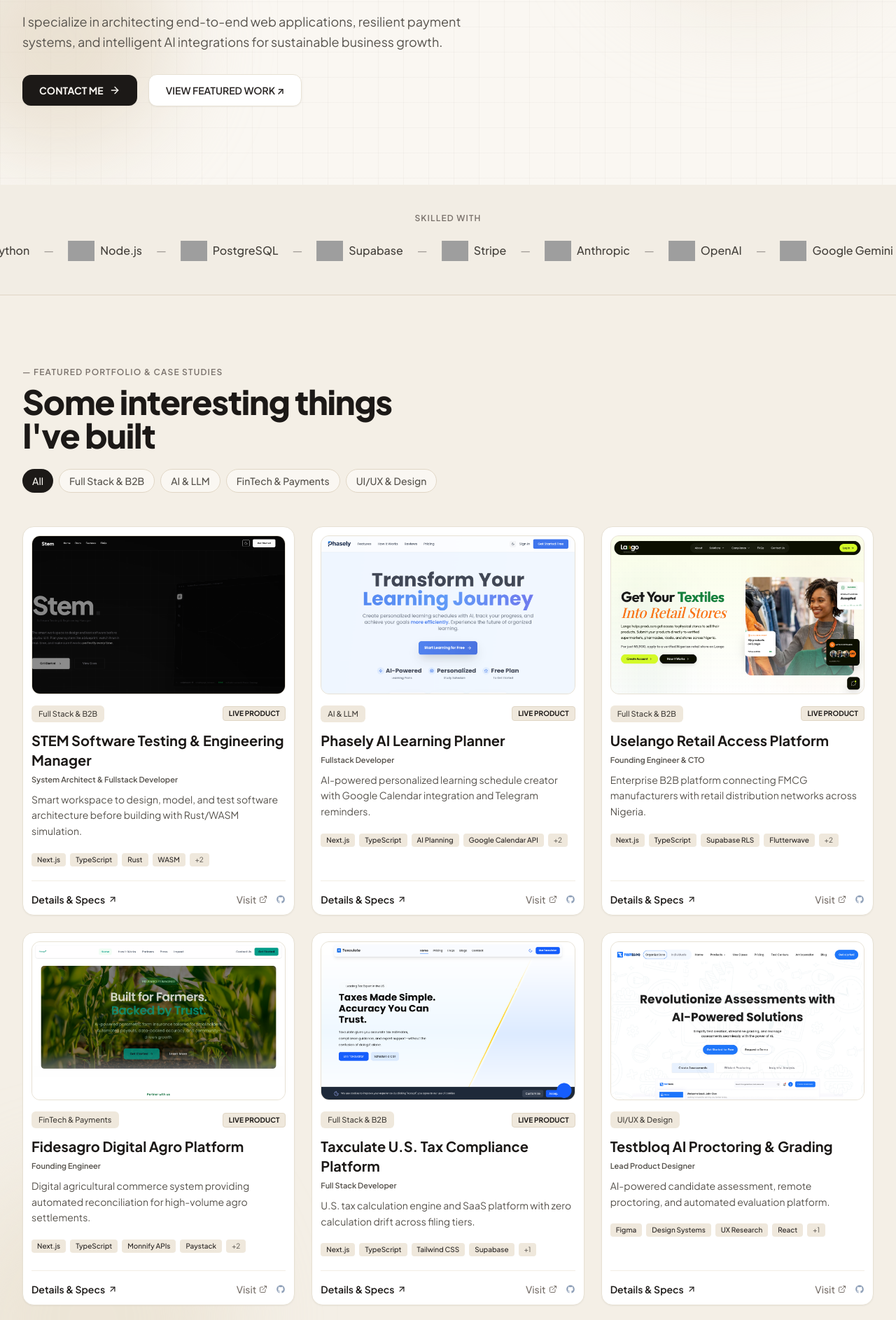
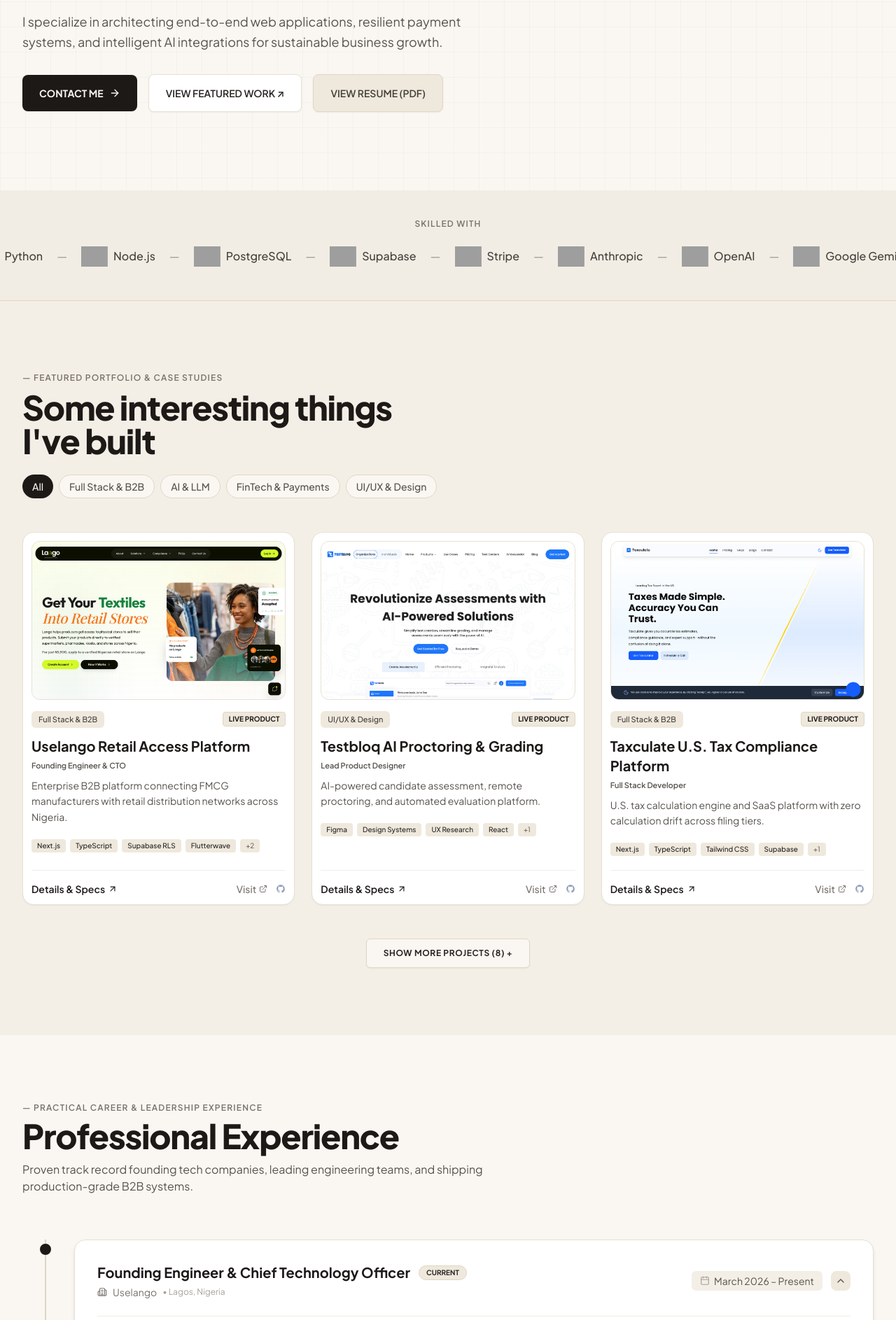
Before and after one commit to DaWei8/hiredavid, a Next.js app: page / in a window 1280 px wide. Shown: the part 394-2280 px from the top of the page at 70% size. Built offline with nearby package versions, Linux system fonts and the light colour scheme; grey boxes are pictures that could not be loaded.

Commit message:
feat: add show more toggle to projects section and update project curation data

```diff
--- a/src/app/layout.tsx
+++ b/src/app/layout.tsx
@@ -18,23 +18,26 @@
 export const metadata: Metadata = {
   metadataBase: new URL("https://hiredavid.vercel.app"),
   title: {
-    default: "David Sawe — Senior Design Engineer & Technology Director",
-    template: "%s | David Sawe"
+    default: "David Sawe — Senior Full Stack Developer & Design Engineer in Lagos, Nigeria",
+    template: "%s | David Sawe (Lagos, Nigeria)"
   },
-  description: "Senior Design Engineer & Technology Director specializing in full-stack engineering (Next.js, TypeScript, Supabase), AI & LLM solutions, resilient payment rails (Paystack, Stripe, Monnify), and product design architecture.",
+  description: "David Sawe is a Senior Full Stack Developer & Design Engineer in Lagos, Nigeria. Specializing in Next.js, TypeScript, AI integrations, enterprise B2B SaaS, and resilient payment gateways (Paystack, Flutterwave, Stripe). Available for Senior, Lead, and CTO roles.",
   keywords: [
+    "Full Stack Developer in Nigeria",
+    "Full Stack Developer in Lagos",
+    "Fullstack Developer Lagos",
+    "Fullstack Developer Nigeria",
+    "Senior Software Engineer Lagos",
+    "Software Engineer in Lagos Nigeria",
+    "Design Engineer Lagos",
+    "Hire Full Stack Developer Nigeria",
     "David Sawe",
     "David Sawe Lagos",
-    "Senior Design Engineer",
-    "Technology Director Lagos",
-    "Full Stack Developer Nigeria",
+    "Next.js Developer Lagos",
+    "TypeScript Architect Nigeria",
+    "AI LLM Engineer Lagos",
     "CTO Uselango",
-    "Next.js Developer Lagos",
-    "TypeScript Architect",
-    "Supabase RLS Expert",
-    "AI LLM Engineer",
-    "Paystack Flutterwave Stripe Integration",
-    "FUTA Computer Science First Class"
+    "Paystack Flutterwave Stripe Developer Lagos"
   ],
   authors: [{ name: "David Sawe", url: "https://github.com/DaWei8" }],
   creator: "David Sawe",
@@ -48,9 +51,9 @@
     type: "profile",
     locale: "en_US",
     url: "https://hiredavid.vercel.app",
-    title: "David Sawe — Senior Design Engineer & Technology Director",
-    description: "Senior Design Engineer & Technology Director. Building enterprise B2B SaaS, resilient payment gateways, and AI-enabled products.",
-    siteName: "Hire David Sawe",
+    title: "David Sawe — Senior Full Stack Developer & Design Engineer in Lagos, Nigeria",
+    description: "Premier Senior Full Stack Developer & Design Engineer based in Lagos, Nigeria. Architecting Next.js, Supabase, Payment Systems & LLM products.",
+    siteName: "Hire David Sawe — Lagos, Nigeria",
     firstName: "David",
     lastName: "Sawe",
     username: "DaWei8",
@@ -58,8 +61,8 @@
   },
   twitter: {
     card: "summary_large_image",
-    title: "David Sawe — Senior Design Engineer & Technology Director",
-    description: "Full Stack Engineer + AI Solutions. Architecting high-scale Next.js, Supabase, Payment Systems & LLM products.",
+    title: "David Sawe — Senior Full Stack Developer in Lagos, Nigeria",
+    description: "Senior Full Stack Developer & Design Engineer in Lagos, Nigeria. Architecting high-scale Next.js, Supabase, Payment Systems & AI products.",
     creator: "@DaWei8",
   },
   alternates: {
--- a/src/components/ExperienceTimeline.tsx
+++ b/src/components/ExperienceTimeline.tsx
@@ -32,7 +32,7 @@
               <div key={exp.id} className="relative pl-6 sm:pl-10 group">
 
                 {/* Timeline Dot Node */}
-                <div className={`absolute -left-[9px] top-1.5 w-4 h-4 rounded-full border-2 transition-all ${
+                <div className={`absolute -left-2.25 top-1.5 w-4 h-4 rounded-full border-2 transition-all ${
                   exp.isCurrent
                     ? 'bg-stone-900 border-stone-900'
                     : 'bg-[#faf7f2] border-[#c8bfb0] group-hover:border-stone-900'
--- a/src/components/Hero.tsx
+++ b/src/components/Hero.tsx
@@ -12,9 +12,6 @@
     <section className="relative pt-32 pb-20 md:pt-44 md:pb-28 bg-[#faf7f2] overflow-hidden">
       {/* Background Effects */}
       <div className="absolute inset-0 bg-grid-pattern opacity-60 pointer-events-none" />
-      <div className="absolute top-10 right-10 w-96 h-96 bg-[#e8decb]/50 rounded-full blur-3xl pointer-events-none animate-blob" />
-      <div className="absolute bottom-10 -left-20 w-80 h-80 bg-[#dfd3bc]/60 rounded-full blur-3xl pointer-events-none animate-blob-delay" />
-
       <div className="relative max-w-7xl mx-auto px-4 sm:px-6 lg:px-8">
         <div className="flex flex-col gap-6 max-w-3xl">
           {/* Name Badge */}
@@ -37,17 +34,23 @@
           <div className="flex flex-wrap items-center gap-4 pt-2">
             <a
               href="#contact"
-              className="px-6 py-3 rounded-xl text-sm font-bold text-[#faf7f2] bg-stone-900 hover:bg-stone-800 shadow-xs transition-all flex items-center gap-2 group"
+              className="px-6 py-4 rounded-lg text-sm font-bold text-[#faf7f2] bg-stone-900 hover:bg-stone-800 shadow-xs transition-all flex items-center gap-2 group"
             >
               CONTACT ME
               <ArrowRight className="w-4 h-4 group-hover:translate-x-1 transition-transform" />
             </a>
             <a
               href="#projects"
-              className="px-6 py-3 rounded-xl text-sm font-semibold text-stone-800 bg-[#ffffff] border border-[#e7e1d4] hover:border-[#c8bfb0] shadow-xs transition-all"
+              className="px-6 py-4 rounded-lg text-sm font-semibold text-stone-800 bg-[#ffffff] border border-[#e7e1d4] hover:border-[#c8bfb0] shadow-xs transition-all"
             >
               VIEW FEATURED WORK ↗
             </a>
+            <button
+              onClick={onOpenResume}
+              className="px-6 py-4 rounded-lg text-sm font-semibold text-stone-700 bg-[#efe8dc] border border-[#e0d6c5] hover:border-stone-400 hover:text-stone-900 shadow-xs transition-all"
+            >
+              VIEW RESUME (PDF)
+            </button>
           </div>
         </div>
       </div>
--- a/src/components/ProjectModal.tsx
+++ b/src/components/ProjectModal.tsx
@@ -1,4 +1,6 @@
 'use client';
+
+/* eslint-disable @next/next/no-img-element */
 
 import { Project } from '@/lib/data';
 import { GithubIcon } from './Icons';
@@ -44,7 +46,7 @@
         {/* Content Body */}
         <div className="p-6 sm:p-8 overflow-y-auto space-y-6">
           {project.image && (
-            <div className="w-full aspect-[16/9] rounded-xl overflow-hidden border border-[#e0d6c5] bg-[#f4efe6] shadow-xs mb-2">
+            <div className="w-full aspect-video rounded-xl overflow-hidden border border-[#e0d6c5] bg-[#f4efe6] shadow-xs mb-2">
               <img
                 src={project.image}
                 alt={project.title}
--- a/src/components/Projects.tsx
+++ b/src/components/Projects.tsx
@@ -8,6 +8,7 @@
 
 export default function Projects() {
   const [selectedCategory, setSelectedCategory] = useState<string>("All");
+  const [showAll, setShowAll] = useState<boolean>(false);
   const [activeProjectModal, setActiveProjectModal] = useState<Project | null>(
     null,
   );
@@ -25,15 +26,15 @@
       ? PROJECTS
       : PROJECTS.filter((p) => p.category === selectedCategory);
 
+  const visibleProjects = showAll
+    ? filteredProjects
+    : filteredProjects.slice(0, 3);
+
   return (
     <section
       id="projects"
       className="py-24 bg-[#f4efe6] relative border-t border-[#e0d6c5] overflow-hidden"
     >
-      {/* Background Glow Blobs */}
-      <div className="absolute top-1/2 -left-20 w-96 h-96 bg-[#e6dbc8]/50 rounded-full blur-3xl pointer-events-none animate-blob" />
-      <div className="absolute bottom-10 right-0 w-96 h-96 bg-[#dcd0bb]/60 rounded-full blur-3xl pointer-events-none animate-blob-delay" />
-
       <div className="relative max-w-7xl mx-auto px-4 sm:px-6 lg:px-8">
         {/* Header */}
         <div className="flex flex-col justify-between gap-6 mb-12">
@@ -66,7 +67,7 @@
 
         {/* Projects Grid */}
         <div className="grid grid-cols-1 md:grid-cols-2 lg:grid-cols-3 gap-6">
-          {filteredProjects.map((project) => (
+          {visibleProjects.map((project) => (
             <div
               key={project.id}
               className="p-4 sm:p-3 rounded-2xl bg-[#ffffff] border border-[#e7e1d4] hover:border-[#c8bfb0] hover:shadow-lg transition-all duration-300 flex flex-col justify-between group shadow-xs"
@@ -76,7 +77,7 @@
                 {project.image ? (
                   <div
                     onClick={() => setActiveProjectModal(project)}
-                    className="relative w-full aspect-[16/10] rounded-xl overflow-hidden mb-4 border border-[#e7e1d4] bg-[#f4efe6] group-hover:shadow-md transition-all cursor-pointer"
+                    className="relative w-full aspect-16/10 rounded-xl overflow-hidden mb-4 border border-[#e7e1d4] bg-[#f4efe6] group-hover:shadow-md transition-all cursor-pointer"
                   >
                     <img
                       src={project.image}
@@ -92,7 +93,7 @@
                 ) : (
                   <div
                     onClick={() => setActiveProjectModal(project)}
-                    className="relative w-full aspect-[16/10] rounded-xl overflow-hidden mb-4 border border-[#e7e1d4] bg-[#f4efe6] flex flex-col items-center justify-center p-4 cursor-pointer group-hover:bg-[#ebe4d6] transition-colors"
+                    className="relative w-full aspect-16/10 rounded-xl overflow-hidden mb-4 border border-[#e7e1d4] bg-[#f4efe6] flex flex-col items-center justify-center p-4 cursor-pointer group-hover:bg-[#ebe4d6] transition-colors"
                   >
                     <span className="text-xs font-bold text-stone-900 uppercase tracking-wider text-center">
                       {project.title}
@@ -188,6 +189,22 @@
             </div>
           ))}
         </div>
+
+        {/* Show More / Hide Toggle Button */}
+        {filteredProjects.length > 3 && (
+          <div className="flex justify-center mt-12">
+            <button
+              onClick={() => setShowAll(!showAll)}
+              className="px-6 py-3 rounded-md bg-[#faf7f2] border border-[#e0d6c5] hover:border-stone-400 text-stone-800 font-bold text-xs uppercase tracking-wider transition-all shadow-xs flex items-center gap-2 cursor-pointer"
+            >
+              {showAll ? (
+                <>HIDE ADDITIONAL WORK —</>
+              ) : (
+                <>SHOW MORE PROJECTS ({filteredProjects.length - 3}) +</>
+              )}
+            </button>
+          </div>
+        )}
       </div>
 
       {/* Detail Modal */}
--- a/src/lib/data.ts
+++ b/src/lib/data.ts
@@ -71,6 +71,48 @@
 
 export const PROJECTS: Project[] = [
   {
+    id: "uselango",
+    title: "Uselango Retail Access Platform",
+    category: "Full Stack & B2B",
+    description: "Enterprise B2B platform connecting FMCG manufacturers with retail distribution networks across Nigeria.",
+    detailedOverview: "Architected end-to-end B2B infrastructure with multi-tier user access, Supabase Row Level Security (RLS), dynamic invoice generation, and edge hosting on Cloudflare & Vercel.",
+    tags: ["Next.js", "TypeScript", "Supabase RLS", "Flutterwave", "Paystack", "Cloudflare"],
+    liveUrl: "https://uselango.com",
+    githubUrl: "https://github.com/DaWei8",
+    featured: true,
+    role: "Founding Engineer & CTO",
+    impact: "Automated FMCG invoice settlements & escrow for 100+ distribution routes.",
+    image: "/projects/uselango.png"
+  },
+  {
+    id: "testbloq",
+    title: "Testbloq AI Proctoring & Grading",
+    category: "UI/UX & Design",
+    description: "AI-powered candidate assessment, remote proctoring, and automated evaluation platform.",
+    detailedOverview: "Designed end-to-end Figma UI/UX architecture, layout tokens, accessibility guidelines, and interactive walkthrough scripts that reduced candidate drop-off by 25%.",
+    tags: ["Figma", "Design Systems", "UX Research", "React", "AI Proctoring"],
+    liveUrl: "https://testbloq.com",
+    githubUrl: "https://github.com/DaWei8",
+    featured: true,
+    role: "Lead Product Designer",
+    impact: "Reduced onboarding friction & drop-offs by 25%.",
+    image: "/projects/testbloq.png"
+  },
+  {
+    id: "taxculate",
+    title: "Taxculate U.S. Tax Compliance Platform",
+    category: "Full Stack & B2B",
+    description: "U.S. tax calculation engine and SaaS platform with zero calculation drift across filing tiers.",
+    detailedOverview: "Built deterministic math calculation engines validated by Jest unit tests. Integrated Stripe subscriptions, tier-based billing, dynamic tax summary dashboards, and audited API boundaries.",
+    tags: ["Next.js", "TypeScript", "Tailwind CSS", "Supabase", "Stripe Billing"],
+    liveUrl: "https://taxculate.com",
+    githubUrl: "https://github.com/DaWei8/taxculate",
+    featured: true,
+    role: "Full Stack Developer",
+    impact: "Handled multi-state US tax filings with 100% calculation accuracy.",
+    image: "/projects/taxculate.png"
+  },
+  {
     id: "stem",
     title: "STEM Software Testing & Engineering Manager",
     category: "Full Stack & B2B",
@@ -99,20 +141,6 @@
     image: "/projects/phasely.png"
   },
   {
-    id: "uselango",
-    title: "Uselango Retail Access Platform",
-    category: "Full Stack & B2B",
-    description: "Enterprise B2B platform connecting FMCG manufacturers with retail distribution networks across Nigeria.",
-    detailedOverview: "Architected end-to-end B2B infrastructure with multi-tier user access, Supabase Row Level Security (RLS), dynamic invoice generation, and edge hosting on Cloudflare & Vercel.",
-    tags: ["Next.js", "TypeScript", "Supabase RLS", "Flutterwave", "Paystack", "Cloudflare"],
-    liveUrl: "https://uselango.com",
-    githubUrl: "https://github.com/DaWei8",
-    featured: true,
-    role: "Founding Engineer & CTO",
-    impact: "Automated FMCG invoice settlements & escrow for 100+ distribution routes.",
-    image: "/projects/uselango.png"
-  },
-  {
     id: "fidesagro",
     title: "Fidesagro Digital Agro Platform",
     category: "FinTech & Payments",
@@ -125,34 +153,6 @@
     role: "Founding Engineer",
     impact: "Zero reconciliation errors on multi-million Naira produce transactions.",
     image: "/projects/fidesagro.png"
-  },
-  {
-    id: "taxculate",
-    title: "Taxculate U.S. Tax Compliance Platform",
-    category: "Full Stack & B2B",
-    description: "U.S. tax calculation engine and SaaS platform with zero calculation drift across filing tiers.",
-    detailedOverview: "Built deterministic math calculation engines validated by Jest unit tests. Integrated Stripe subscriptions, tier-based billing, dynamic tax summary dashboards, and audited API boundaries.",
-    tags: ["Next.js", "TypeScript", "Tailwind CSS", "Supabase", "Stripe Billing"],
-    liveUrl: "https://taxculate.com",
-    githubUrl: "https://github.com/DaWei8/taxculate",
-    featured: true,
-    role: "Full Stack Developer",
-    impact: "Handled multi-state US tax filings with 100% calculation accuracy.",
-    image: "/projects/taxculate.png"
-  },
-  {
-    id: "testbloq",
-    title: "Testbloq AI Proctoring & Grading",
-    category: "UI/UX & Design",
-    description: "AI-powered candidate assessment, remote proctoring, and automated evaluation platform.",
-    detailedOverview: "Designed end-to-end Figma UI/UX architecture, layout tokens, accessibility guidelines, and interactive walkthrough scripts that reduced candidate drop-off by 25%.",
-    tags: ["Figma", "Design Systems", "UX Research", "React", "AI Proctoring"],
-    liveUrl: "https://testbloq.com",
-    githubUrl: "https://github.com/DaWei8",
-    featured: false,
-    role: "Lead Product Designer",
-    impact: "Reduced onboarding friction & drop-offs by 25%.",
-    image: "/projects/testbloq.png"
   },
   {
     id: "bitchant",
--- a/src/lib/seo.ts
+++ b/src/lib/seo.ts
@@ -6,17 +6,41 @@
     "@type": "Person",
     "@id": "https://hiredavid.vercel.app/#person",
     "name": PERSONAL_INFO.name,
-    "alternateName": ["DaWei8", "David Sawe Lagos", "David Sawe CTO"],
-    "jobTitle": PERSONAL_INFO.headline,
-    "description": PERSONAL_INFO.summary,
+    "alternateName": [
+      "David Sawe",
+      "David Sawe Lagos",
+      "Full Stack Developer in Nigeria",
+      "Full Stack Developer in Lagos",
+      "Fullstack Developer Lagos",
+      "Senior Software Engineer Lagos",
+      "Design Engineer Nigeria",
+      "CTO Uselango"
+    ],
+    "jobTitle": "Senior Full Stack Developer & Design Engineer",
+    "description": "David Sawe is a top Senior Full Stack Developer and Design Engineer based in Lagos, Nigeria. Specializing in Next.js, TypeScript, AI integrations, B2B SaaS architecture, and resilient payment systems.",
     "url": "https://hiredavid.vercel.app",
     "email": `mailto:${PERSONAL_INFO.email}`,
     "telephone": PERSONAL_INFO.phone,
     "address": {
       "@type": "PostalAddress",
       "addressLocality": "Lagos",
-      "addressCountry": "Nigeria"
+      "addressRegion": "Lagos State",
+      "addressCountry": "NG"
     },
+    "areaServed": [
+      {
+        "@type": "AdministrativeArea",
+        "name": "Lagos, Nigeria"
+      },
+      {
+        "@type": "Country",
+        "name": "Nigeria"
+      },
+      {
+        "@type": "Place",
+        "name": "Global / Remote"
+      }
+    ],
     "alumniOf": {
       "@type": "EducationalOrganization",
       "name": PERSONAL_INFO.institution,
@@ -29,14 +53,15 @@
       "https://hiredavid.vercel.app"
     ],
     "knowsAbout": [
-      "Full-Stack Web Engineering",
-      "TypeScript & Next.js App Router",
-      "AI & LLM Integration (Anthropic, OpenAI, Gemini)",
+      "Full Stack Developer in Nigeria",
+      "Full Stack Developer in Lagos",
+      "Next.js App Router & React Architecture",
+      "TypeScript & Node.js Backend Development",
+      "AI & LLM Integration (Anthropic Claude, OpenAI GPT-4, Gemini)",
       "Supabase & Row Level Security (RLS)",
-      "Financial APIs & Payment Rails (Paystack, Flutterwave, Monnify, Stripe)",
-      "System Architecture & Data Modeling",
-      "UI/UX Design Systems & Figma",
-      "B2B SaaS Product Development"
+      "FinTech & Payment Rails (Paystack, Flutterwave, Monnify, Stripe)",
+      "B2B SaaS Engineering & System Architecture",
+      "UI/UX Design Engineering & Figma Design Tokens"
     ],
     "worksFor": EXPERIENCES.filter(e => e.isCurrent).map(e => ({
       "@type": "Organization",
@@ -52,8 +77,8 @@
     "@type": "WebSite",
     "@id": "https://hiredavid.vercel.app/#website",
     "url": "https://hiredavid.vercel.app",
-    "name": "David Sawe — Senior Design Engineer & Technology Director",
-    "description": PERSONAL_INFO.tagline,
+    "name": "David Sawe | Senior Full Stack Developer & Design Engineer in Lagos, Nigeria",
+    "description": "Portfolio of David Sawe — Premier Senior Full Stack Developer & Design Engineer based in Lagos, Nigeria. Building enterprise B2B SaaS, resilient payment gateways, and AI-enabled software.",
     "publisher": {
       "@id": "https://hiredavid.vercel.app/#person"
     },
@@ -71,7 +96,7 @@
     "hasPart": [
       {
         "@type": "ItemList",
-        "name": "Featured Projects & AI Applications",
+        "name": "Featured Software Engineering & Design Portfolio",
         "itemListElement": PROJECTS.map((proj, idx) => ({
           "@type": "ListItem",
           "position": idx + 1,
```
Also changed, not shown: src/components/ContactSection.tsx (+95 -39 lines), src/components/EducationCertifications.tsx (+39 -15 lines), src/components/Header.tsx (+7 -3 lines), public/llms-full.txt, public/llms.txt.
